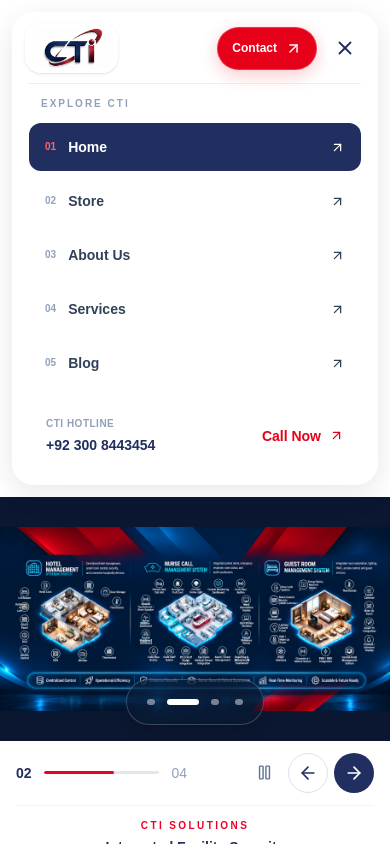
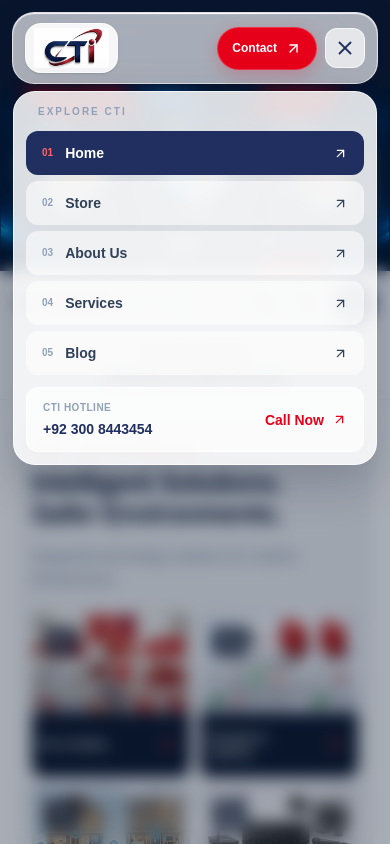
Before and after one commit to Nvd063/cti-website, a Next.js app: page / in a window 390 px wide. Both pictures are taken after a click on the button 345 px from the left and 48 px from the top of the page. Shown: the top 844 px of the page. Built offline with nearby package versions, Linux system fonts and the light colour scheme.

Commit message:
Mobile Responsiveness Uppdation

```diff
--- a/src/components/header/Header.tsx
+++ b/src/components/header/Header.tsx
@@ -1,6 +1,4 @@
-
 "use client";
-
 import Image from "next/image";
 import Link from "next/link";
 import { usePathname } from "next/navigation";
@@ -11,7 +9,6 @@ import {
   Menu,
   X,
 } from "lucide-react";
-
 const navLinks = [
   { name: "Home", href: "/" },
   { name: "Store", href: "/store" },
@@ -19,69 +16,69 @@ const navLinks = [
   { name: "Services", href: "/services" },
   { name: "Blog", href: "/blog" },
 ];
-
 export default function Navbar() {
   const pathname = usePathname();
-
   const [menuOpen, setMenuOpen] = useState(false);
   const [scrolled, setScrolled] = useState(false);
-
   const isHome = pathname === "/";
-  const isGlass = isHome && !scrolled && !menuOpen;
-
+  const isGlass = isHome && !scrolled;
   useEffect(() => {
     const handleScroll = () => {
       setScrolled(window.scrollY > 30);
     };
-
     handleScroll();
-
     window.addEventListener("scroll", handleScroll, {
       passive: true,
     });
-
     return () =>
       window.removeEventListener("scroll", handleScroll);
   }, []);
-
   useEffect(() => {
     if (!menuOpen) return;
-
     const handleKeyDown = (event: KeyboardEvent) => {
       if (event.key === "Escape") {
         setMenuOpen(false);
       }
     };
-
     window.addEventListener("keydown", handleKeyDown);
-
     return () =>
       window.removeEventListener("keydown", handleKeyDown);
   }, [menuOpen]);
-
+  useEffect(() => {
+    const media = window.matchMedia("(min-width: 1024px)");
+    const closeOnDesktop = () => { if (media.matches) setMenuOpen(false); };
+    media.addEventListener("change", closeOnDesktop);
+    return () => media.removeEventListener("change", closeOnDesktop);
+  }, []);
   const isActive = (href: string) =>
     href === "/"
       ? pathname === "/"
       : pathname === href ||
         pathname.startsWith(`${href}/`);
-
   return (
     <header
       className={`
-        z-50 w-full
+        z-50 w-full pointer-events-none
         px-3 sm:px-6 lg:px-10
         transition-all duration-500
         ${
           isHome
-            ? "sticky top-0 lg:fixed lg:inset-x-0 lg:top-0"
+            ? "fixed inset-x-0 top-0"
             : "sticky top-0"
         }
         ${scrolled ? "py-2" : "py-3 lg:py-4"}
       `}
     >
+      <button
+        type="button"
+        aria-label="Close navigation overlay"
+        tabIndex={-1}
+        onClick={() => setMenuOpen(false)}
+        className={`fixed inset-0 bg-[#08152d]/35 backdrop-blur-sm transition-opacity duration-300 motion-reduce:transition-none lg:hidden ${menuOpen ? "pointer-events-auto opacity-100" : "pointer-events-none opacity-0"}`}
+      />
       <div
         className={`
-          relative mx-auto max-w-[1600px]
+          relative mx-auto max-w-[1600px] pointer-events-auto z-10
           rounded-[22px] lg:rounded-[28px]
           border
           backdrop-blur-2xl backdrop-saturate-150
@@ -102,7 +99,6 @@ export default function Navbar() {
         `}
       >
         {/* Liquid Glass Reflection */}
-
         <div
           aria-hidden="true"
           className="
@@ -111,7 +107,6 @@ export default function Navbar() {
             from-transparent via-white to-transparent
           "
         />
-
         <div
           className="
             relative flex items-center justify-between
@@ -122,7 +117,6 @@ export default function Navbar() {
           "
         >
           {/* Original CTI Logo */}
-
           <Link
             href="/"
             aria-label="CTI System and Solutions Home"
@@ -147,9 +141,7 @@ export default function Navbar() {
               "
             />
           </Link>
-
           {/* Desktop Navigation */}
-
           <nav
             aria-label="Main navigation"
             className="
@@ -189,7 +181,6 @@ export default function Navbar() {
                 `}
               >
                 {link.name}
-
                 {isActive(link.href) && (
                   <span
                     className="
@@ -202,13 +193,9 @@ export default function Navbar() {
               </Link>
             ))}
           </nav>
-
           {/* Right Side Actions */}
-
           <div className="flex shrink-0 items-center gap-2 sm:gap-3">
-
             {/* Hotline */}
-
             <a
               href="tel:+923008443454"
               aria-label="Call CTI hotline"
@@ -225,9 +212,7 @@ export default function Navbar() {
             >
               <Phone size={19} strokeWidth={1.8} />
             </a>
-
             {/* Contact Button */}
-
             <Link
               href="/contact"
               onClick={() => setMenuOpen(false)}
@@ -243,11 +228,9 @@ export default function Navbar() {
               "
             >
               <span className="sm:hidden">Contact</span>
-
               <span className="hidden sm:inline">
                 Contact Our Team
               </span>
-
               <ArrowUpRight
                 size={17}
                 className="
@@ -257,9 +240,7 @@ export default function Navbar() {
                 "
               />
             </Link>
-
             {/* Mobile Menu Button */}
-
             <button
               type="button"
               onClick={() =>
@@ -287,24 +268,21 @@ export default function Navbar() {
             </button>
           </div>
         </div>
-
         {/* Mobile Navigation */}
-
         <div
           id="mobile-navigation"
           inert={!menuOpen}
           className={`
-            grid transition-all duration-300 lg:hidden
+            absolute inset-x-0 top-[calc(100%+8px)] origin-top rounded-[22px] border border-white/70 bg-white/85 shadow-[0_16px_48px_rgba(8,21,45,0.22)] backdrop-blur-2xl backdrop-saturate-150 transition-all duration-300 ease-out motion-reduce:transition-none lg:hidden
             ${
               menuOpen
-                ? "grid-rows-[1fr] opacity-100"
-                : "grid-rows-[0fr] opacity-0"
+                ? "visible translate-y-0 scale-100 opacity-100"
+                : "invisible pointer-events-none -translate-y-2 scale-[0.98] opacity-0"
             }
           `}
         >
-          <div className="overflow-hidden">
-            <div className="mx-4 border-t border-slate-200/70 pb-4 pt-3">
-
+          <div className="max-h-[calc(100dvh-112px)] overflow-y-auto overscroll-contain">
+            <div className="mx-3 pb-3 pt-3">
               <p
                 className="
                   mb-3 px-3 text-[10px] font-bold
@@ -313,7 +291,6 @@ export default function Navbar() {
               >
                 EXPLORE CTI
               </p>
-
               <nav
                 aria-label="Mobile navigation"
                 className="flex flex-col gap-1.5"
@@ -330,7 +307,7 @@ export default function Navbar() {
                     }
                     className={`
                       flex items-center justify-between
-                      rounded-xl px-4 py-3.5
+                      rounded-xl px-4 py-3
                       text-sm font-semibold
                       transition-all duration-300
                       ${
@@ -353,21 +330,17 @@ export default function Navbar() {
                       >
                         {String(index + 1).padStart(2, "0")}
                       </span>
-
                       {link.name}
                     </span>
-
                     <ArrowUpRight size={15} />
                   </Link>
                 ))}
               </nav>
-
               {/* Mobile Hotline */}
-
               <a
                 href="tel:+923008443454"
                 className="
-                  mt-4 flex items-center justify-between
+                  mt-3 flex items-center justify-between
                   rounded-xl border border-white/80
                   bg-white/70 px-4 py-3
                 "
@@ -381,12 +354,10 @@ export default function Navbar() {
                   >
                     CTI HOTLINE
                   </p>
-
                   <p className="mt-1 text-sm font-bold text-[#202f60]">
                     +92 300 8443454
                   </p>
                 </div>
-
                 <span className="flex items-center gap-2 text-sm font-semibold text-[#e60019]">
                   Call Now
                   <ArrowUpRight size={15} />
--- a/src/components/home/CoreServices.tsx
+++ b/src/components/home/CoreServices.tsx
@@ -165,7 +165,7 @@ export default function CoreServices() {
               SERVICES GRID
           ========================================= */}
 
-          <div className="grid auto-rows-fr grid-cols-1 gap-4 sm:grid-cols-2 lg:grid-cols-4">
+          <div className="grid auto-rows-fr grid-cols-2 gap-2.5 sm:gap-4 lg:grid-cols-4">
 
             {services.map((service, index) => (
 
@@ -226,7 +226,7 @@ export default function CoreServices() {
                       src={service.image}
                       alt={service.title}
                       fill
-                      sizes="(max-width: 639px) 90vw, (max-width: 1023px) 45vw, 25vw"
+                      sizes="(max-width: 1023px) 45vw, 25vw"
                       className="
                         object-cover object-center
                         transition-transform duration-700
@@ -318,7 +318,7 @@ export default function CoreServices() {
                       flex min-h-[64px] flex-1
                       items-center justify-between
                       gap-2 bg-[#0b162c]
-                      px-4 py-3
+                      px-2 py-2 sm:px-4 sm:py-3
                       transition-colors duration-300
                       group-hover:bg-[#203164]
                     "
@@ -326,7 +326,7 @@ export default function CoreServices() {
 
                     {/* SERVICE NAME */}
 
-                    <h3 className="text-[14px] font-bold leading-snug text-white lg:text-[15px]">
+                    <h3 className="text-[11px] font-bold leading-snug text-white sm:text-[14px] lg:text-[15px]">
                       {service.name}
                     </h3>
 
--- a/src/components/home/HeroSlider.tsx
+++ b/src/components/home/HeroSlider.tsx
@@ -1,15 +1,12 @@
-
 "use client";
-
 import Image from "next/image";
-import { useState, useEffect } from "react";
+import { useState, useEffect, useRef } from "react";
 import {
   ArrowLeft,
   ArrowRight,
   Pause,
   Play,
 } from "lucide-react";
-
 const slides = [
   {
     image: "/images/hero/1.png",
@@ -32,20 +29,16 @@ const slides = [
     alt: "Hotel, guest room and nurse call management systems",
   },
 ];
-
 const SLIDE_DURATION = 6000;
 const TICK_INTERVAL = 50;
-
 export default function HeroSlider() {
   const [slider, setSlider] = useState({
     active: 0,
     progress: 0,
   });
-
   const [isPaused, setIsPaused] = useState(false);
-
   const { active, progress } = slider;
-
+  const touchStart = useRef<{ x: number; y: number } | null>(null);
   const changeSlide = (index: number) => {
     setSlider({
       active:
@@ -54,14 +47,12 @@ export default function HeroSlider() {
       progress: 0,
     });
   };
-
   const nextSlide = () => {
     setSlider((previous) => ({
       active: (previous.active + 1) % slides.length,
       progress: 0,
     }));
   };
-
   const prevSlide = () => {
     setSlider((previous) => ({
       active:
@@ -70,32 +61,24 @@ export default function HeroSlider() {
       progress: 0,
     }));
   };
-
   /* Respect Reduced Motion Preferences */
-
   useEffect(() => {
     const media = window.matchMedia(
       "(prefers-reduced-motion: reduce)"
     );
-
     if (media.matches) {
       setIsPaused(true);
     }
   }, []);
-
   /* Automatic Slideshow */
-
   useEffect(() => {
     if (isPaused) return;
-
     const interval = window.setInterval(() => {
       if (document.hidden) return;
-
       setSlider((previous) => {
         const nextProgress =
           previous.progress +
           (TICK_INTERVAL / SLIDE_DURATION) * 100;
-
         if (nextProgress >= 100) {
           return {
             active:
@@ -103,17 +86,14 @@ export default function HeroSlider() {
             progress: 0,
           };
         }
-
         return {
           ...previous,
           progress: nextProgress,
         };
       });
     }, TICK_INTERVAL);
-
     return () => window.clearInterval(interval);
   }, [isPaused, active]);
-
   return (
     <section
       aria-label="CTI featured solutions"
@@ -125,17 +105,35 @@ export default function HeroSlider() {
       "
     >
       {/* Cinematic Image Area */}
-
       <div
+        onTouchStart={(event) => {
+          const touch = event.touches[0];
+          touchStart.current = { x: touch.clientX, y: touch.clientY };
+        }}
+        onTouchCancel={() => { touchStart.current = null; }}
+        onTouchEnd={(event) => {
+          const start = touchStart.current;
+          touchStart.current = null;
+          if (!start) return;
+          const touch = event.changedTouches[0];
+          const dx = touch.clientX - start.x;
+          const dy = touch.clientY - start.y;
+          if (Math.abs(dx) > 45 && Math.abs(dx) > Math.abs(dy) * 1.5) {
+            if (dx < 0) nextSlide();
+            else prevSlide();
+          }
+        }}
         className="
-          relative w-full overflow-hidden
+          relative w-full overflow-hidden touch-pan-y
           bg-[#0b1730]
-          aspect-[8/5]
-          md:aspect-[16/9]
+          pt-[88px] sm:pt-[100px]
+          aspect-auto
+          lg:pt-0
           lg:aspect-auto
           lg:min-h-0 lg:flex-1
         "
       >
+        <div className="relative aspect-[32/15] w-full lg:absolute lg:inset-0 lg:aspect-auto">
         {slides.map((slide, index) => (
           <div
             key={slide.image}
@@ -161,7 +159,6 @@ export default function HeroSlider() {
               priority={index === 0}
               loading={index === 0 ? undefined : "eager"}
               sizes="100vw"
-              quality={90}
               className="
                 object-contain object-center
                 lg:object-cover
@@ -169,30 +166,26 @@ export default function HeroSlider() {
             />
           </div>
         ))}
-
+        </div>
         {/* Minimal Navbar Contrast Layer */}
-
         <div
           aria-hidden="true"
           className="
             pointer-events-none absolute inset-x-0 top-0
-            z-20 hidden h-32
+            z-20 h-24 lg:h-32
             bg-gradient-to-b
             from-[#07152d]/20 to-transparent
-            lg:block
           "
         />
-
         {/* Floating Slide Indicators */}
-
         <div
           className="
-            absolute bottom-4 left-1/2 z-30
+            absolute bottom-2 left-1/2 z-30
             flex -translate-x-1/2 items-center gap-2
             rounded-full border border-white/20
-            bg-[#0b1730]/45 px-4 py-3
+            bg-[#0b1730]/45 px-3 py-1.5 lg:px-4 lg:py-3
             shadow-lg backdrop-blur-xl
-            sm:bottom-6
+            lg:bottom-6
           "
           aria-label="Choose a slide"
         >
@@ -228,9 +221,7 @@ export default function HeroSlider() {
           ))}
         </div>
       </div>
-
       {/* Cinematic Navigation Strip */}
-
       <div
         className="
           relative z-30 shrink-0
@@ -250,7 +241,6 @@ export default function HeroSlider() {
           "
         >
           {/* Slide Counter and Progress */}
-
           <div className="flex min-w-0 items-center gap-3 sm:gap-4">
             <span
               className="
@@ -260,7 +250,6 @@ export default function HeroSlider() {
             >
               {String(active + 1).padStart(2, "0")}
             </span>
-
             <div
               aria-hidden="true"
               className="
@@ -283,7 +272,6 @@ export default function HeroSlider() {
                 }}
               />
             </div>
-
             <span
               className="
                 text-sm font-medium tabular-nums
@@ -293,9 +281,7 @@ export default function HeroSlider() {
               {String(slides.length).padStart(2, "0")}
             </span>
           </div>
-
           {/* Current Slide Title */}
-
           <div
             aria-live={isPaused ? "polite" : "off"}
             className="
@@ -315,7 +301,6 @@ export default function HeroSlider() {
             >
               CTI Solutions
             </p>
-
             <h2
               className="
                 text-sm font-bold text-[#202f60]
@@ -325,9 +310,7 @@ export default function HeroSlider() {
               {slides[active].title}
             </h2>
           </div>
-
           {/* Slider Controls */}
-
           <div
             className="
               flex items-center justify-end
@@ -335,7 +318,6 @@ export default function HeroSlider() {
             "
           >
             {/* Pause / Play */}
-
             <button
               type="button"
               onClick={() =>
@@ -365,9 +347,7 @@ export default function HeroSlider() {
                 <Pause size={17} />
               )}
             </button>
-
             {/* Previous Slide */}
-
             <button
               type="button"
               onClick={prevSlide}
@@ -389,9 +369,7 @@ export default function HeroSlider() {
             >
               <ArrowLeft size={20} />
             </button>
-
             {/* Next Slide */}
-
             <button
               type="button"
               onClick={nextSlide}
```
